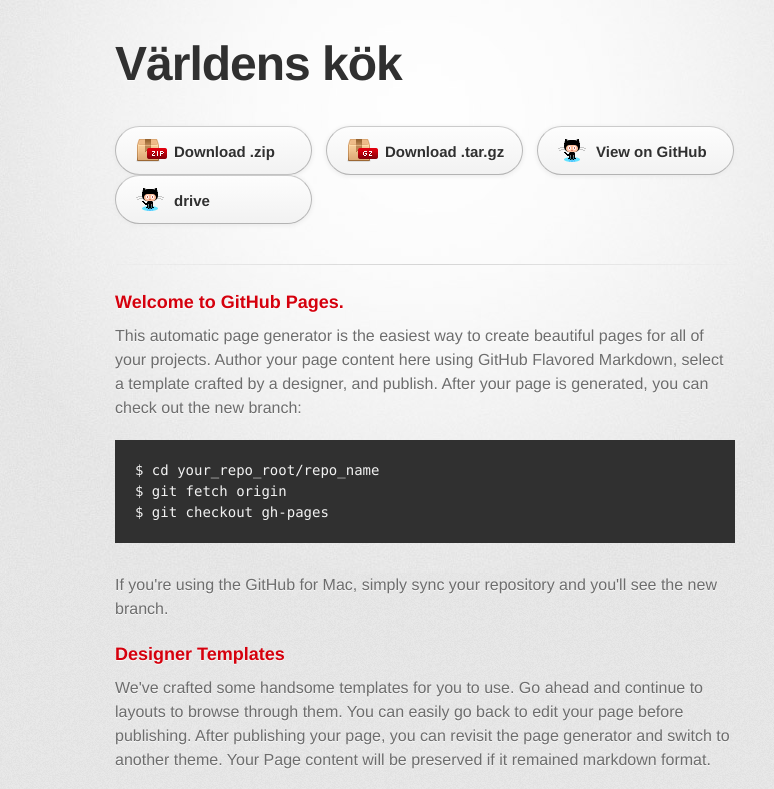
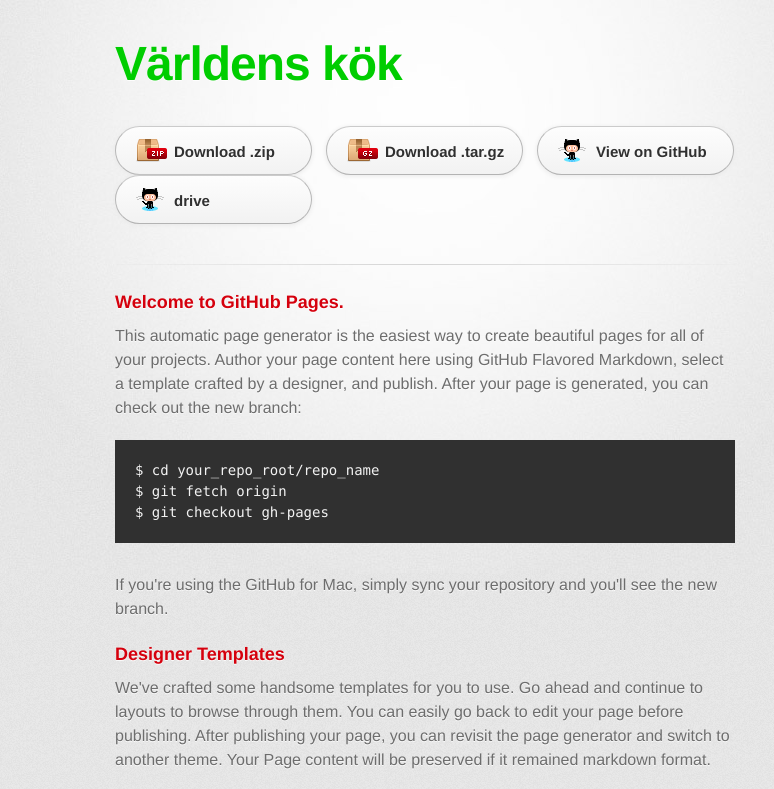
Before and after one commit to nolai/varldens_kok, a plain HTML site: page index.html in a window 1280 px wide. Shown: the top 789 px of the page, without its empty margins (215-989 px from the left). Drawn offline with Linux system fonts and the light colour scheme; a web font is replaced by a local one.

Commit message:
Update stylesheet.css
rönt

```diff
--- a/stylesheets/stylesheet.css
+++ b/stylesheets/stylesheet.css
@@ -72,7 +72,7 @@ header h1 {
   font-family: 'Chivo', 'Helvetica Neue', Helvetica, Arial, serif;
   font-size: 48px; font-weight: 900;
   line-height: 1.2;
-  color: #303030;
+  color: #00CD00;
   letter-spacing: -1px;
 }
 
```
